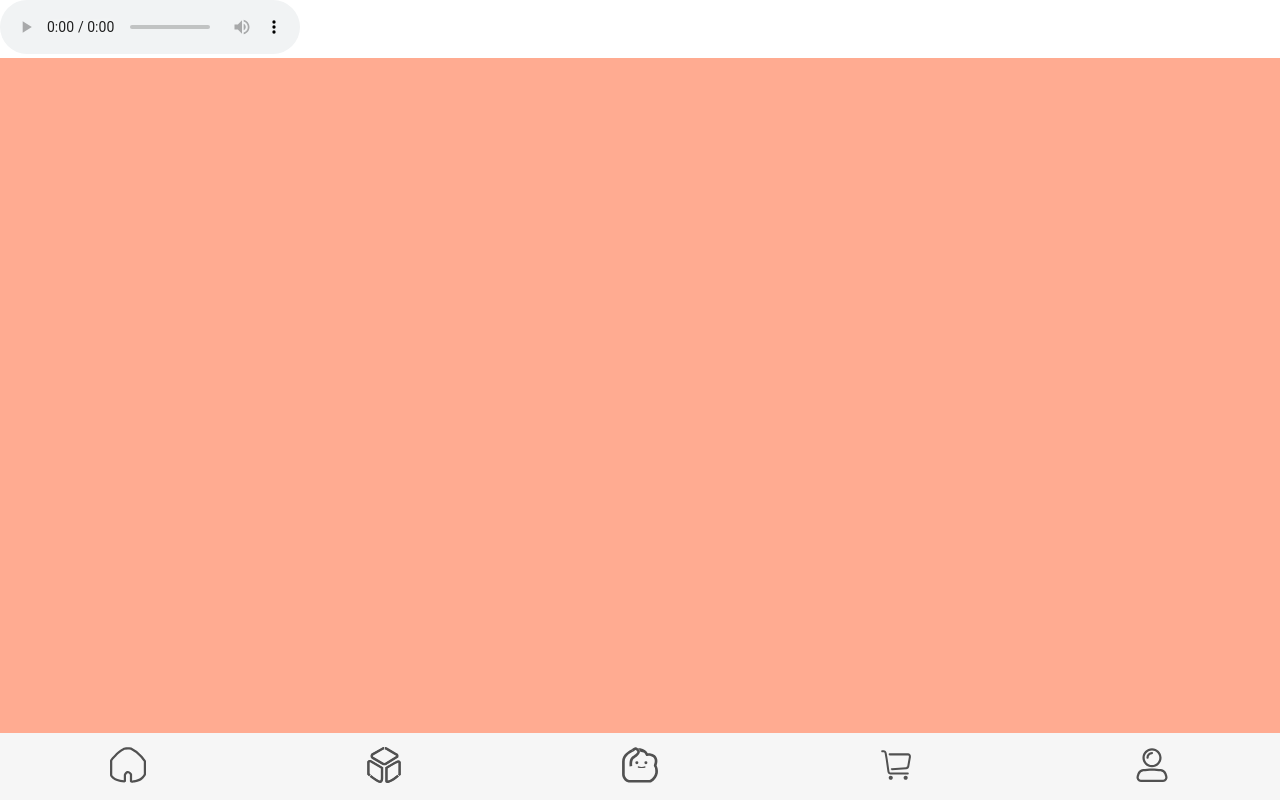
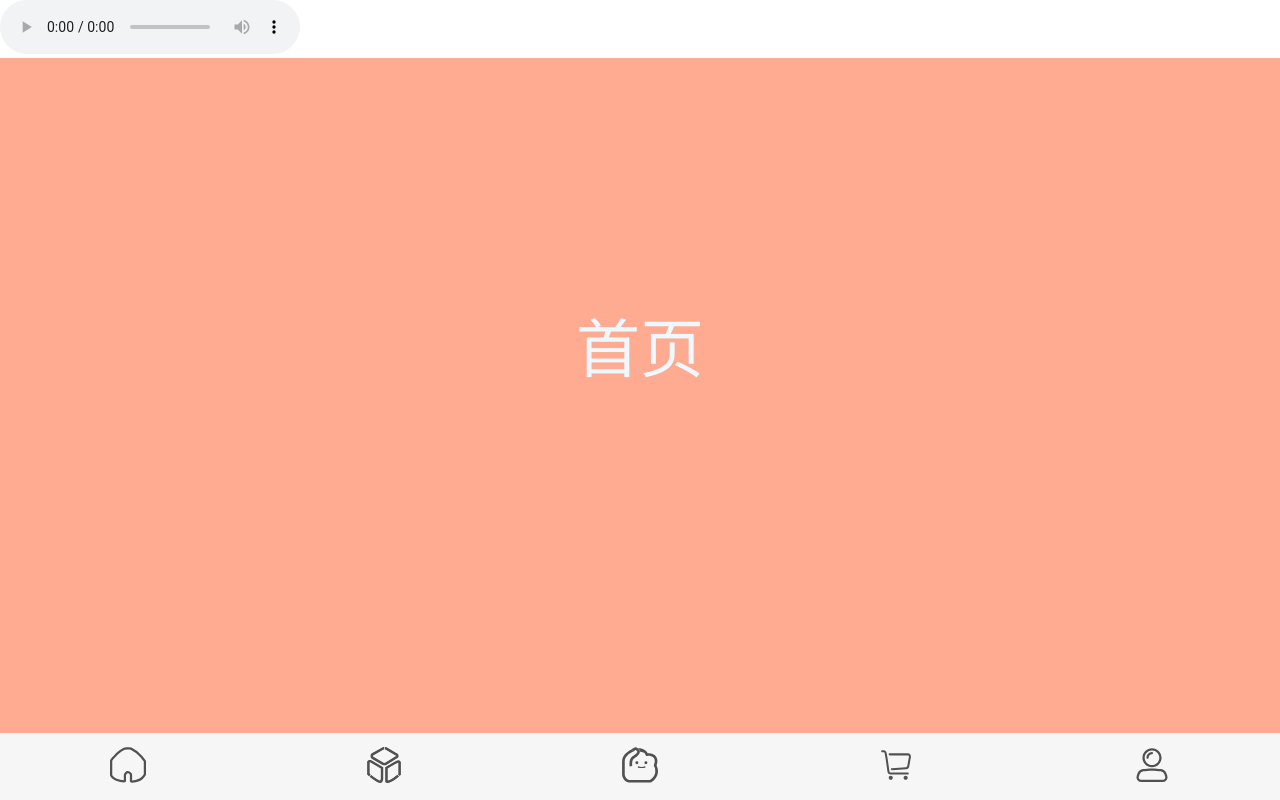
Before and after one commit to DNUIKZH/dnuikzh.github.io, a plain HTML site: page a5.html in a window 1280 px wide. Drawn offline with Linux system fonts and the light colour scheme.

Commit message:
Update a5.html

```diff
--- a/a5.html
+++ b/a5.html
@@ -202,7 +202,7 @@
     </nav>
     <div class="contral">
         <div class="tab-content">
-            <div>首页</div>
+            <div style="display:block;">首页</div>
             <div>新品</div>
             <div>逛</div>
             <div>购物车</div>
```
